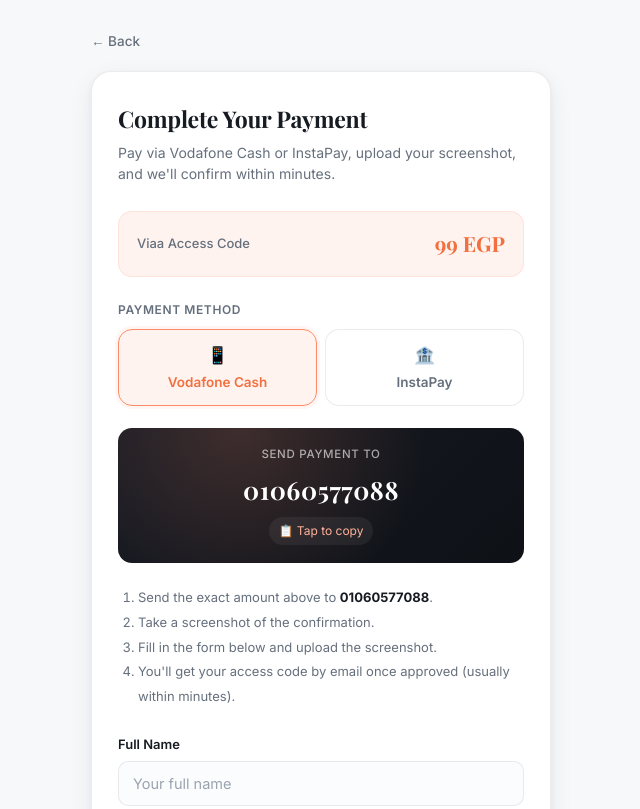
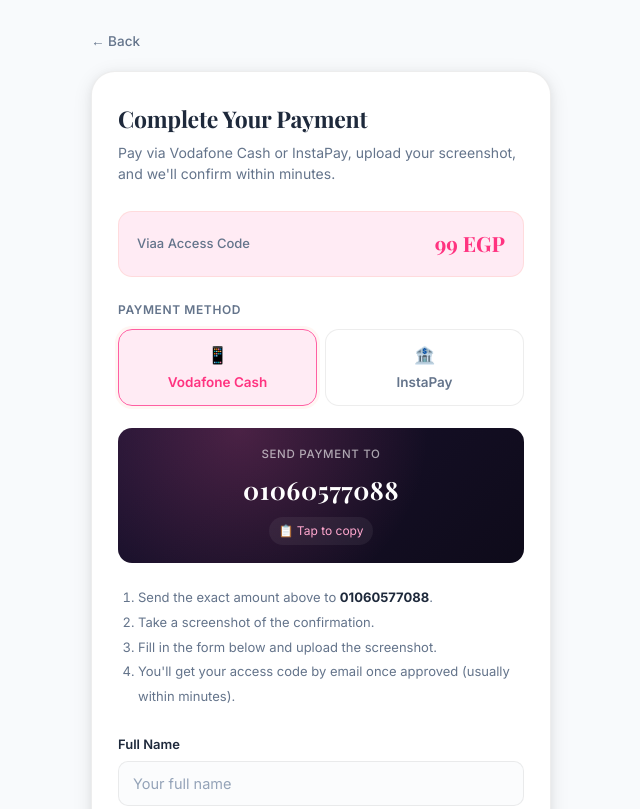
Before and after one commit to yousefelmandrawey-maker/viaa.mor, a website: page payment.html in a window 1280 px wide. Shown: the top 809 px of the page, without its empty margins (319-959 px from the left). Drawn offline with nearby package versions, Linux system fonts and the light colour scheme.

Commit message:
Update payment.html

```diff
--- a/payment.html
+++ b/payment.html
@@ -6,30 +6,28 @@
 <title>Complete Payment — Viaa</title>
 <link rel="preconnect" href="https://fonts.googleapis.com">
 <link href="https://fonts.googleapis.com/css2?family=Playfair+Display:wght@600;700&family=Inter:wght@400;500;600;700&display=swap" rel="stylesheet">
-<link rel="stylesheet" href="design-tokens.css">
 <style>
-/* Reset, spacing scale, radius (sm/md), and easing now come from design-tokens.css.
-   Only page-specific colors/shadows/radius overrides that differ from the shared
-   tokens (navy-tinted shadows, this page's exact bg/text/muted/border tints, and
-   the 10% coral tint) remain here, plus font-family aliases to the shared fonts. */
+* { margin:0; padding:0; box-sizing:border-box; -webkit-tap-highlight-color:transparent; }
 :root{
-  --bg:#F7F8FA;
-  --coral3:rgba(255,138,101,.10);
-  --coral-d: var(--coral-2);
-  --text:#161B22; --muted:#66707D; --muted2:#9AA3AF;
-  --bord:rgba(15,23,42,.08); --bord2:rgba(15,23,42,.14);
-  --sh-sm:0 1px 2px rgba(15,23,42,.04), 0 1px 1px rgba(15,23,42,.03);
-  --sh-md:0 8px 24px rgba(15,23,42,.07), 0 2px 6px rgba(15,23,42,.04);
-  --sh-lg:0 20px 48px rgba(15,23,42,.12), 0 4px 12px rgba(15,23,42,.05);
-  --fd: var(--f-display); --fu: var(--f-body);
+  --bg:#F8FAFC; --card:#FFFFFF; --coral:#FF5FA2; --coral-d:#FF3380; --coral3:rgba(255,95,162,.12);
+  --text:#1E293B; --muted:#64748B; --muted2:#94A3B8; --dark:#111827;
+  --bord:rgba(0,0,0,.07); --bord2:rgba(0,0,0,.11);
+  --sh-sm:0 1px 4px rgba(0,0,0,.07),0 1px 2px rgba(0,0,0,.04);
+  --sh-md:0 4px 20px rgba(0,0,0,.09),0 2px 8px rgba(0,0,0,.05);
+  --sh-lg:0 14px 50px rgba(0,0,0,.12),0 4px 16px rgba(0,0,0,.07);
+  --sh-pink:0 10px 40px rgba(255,95,162,.40);
+  --r-sm:10px; --r-md:14px; --r-lg:20px;
+  --sp-1:4px; --sp-2:8px; --sp-3:12px; --sp-4:16px; --sp-5:20px; --sp-6:24px; --sp-8:32px;
+  --fd:'Playfair Display',Georgia,serif; --fu:'Inter',system-ui,sans-serif;
+  --ease:cubic-bezier(.16,1,.3,1); --spring:cubic-bezier(.34,1.56,.64,1);
 }
 html{ -webkit-font-smoothing:antialiased; }
 body{ font-family:var(--fu); background:var(--bg); color:var(--text); min-height:100vh; padding:28px 16px 60px; line-height:1.5; }
 .wrap{ max-width:460px; margin:0 auto; animation:fadeUp .5s var(--ease); }
 @keyframes fadeUp{ from{ opacity:0; transform:translateY(10px); } to{ opacity:1; transform:none; } }
 .back{ display:inline-flex; align-items:center; gap:6px; color:var(--muted); text-decoration:none; font-size:13.5px; font-weight:500; margin-bottom:20px; transition:color .18s var(--ease); }
-.back:hover{ color:var(--text); }
-.card{ background:var(--card); border:1px solid var(--bord); border-radius:var(--r-lg); padding:30px 26px; box-shadow:var(--sh-md); }
+.back:hover{ color:var(--coral); }
+.card{ background:var(--card); border:1px solid var(--bord); border-radius:24px; padding:30px 26px; box-shadow:var(--sh-md); }
 h1{ font-family:var(--fd); font-size:23px; font-weight:700; margin-bottom:5px; letter-spacing:-.01em; }
 .sub{ color:var(--muted); font-size:14px; margin-bottom:26px; line-height:1.55; }
 .amount-box{ background:var(--coral3); border:1px solid rgba(255,138,101,.16); border-radius:var(--r-md); padding:16px 18px; display:flex; justify-content:space-between; align-items:center; margin-bottom:24px; }
@@ -44,12 +42,12 @@ h1{ font-family:var(--fd); font-size:23px; font-weight:700; margin-bottom:5px; l
 .method-tab:hover{ border-color:var(--bord2); }
 .method-tab.active{ border-color:var(--coral); color:var(--coral-d); background:var(--coral3); box-shadow:0 0 0 3px rgba(255,138,101,.08); }
 
-.pay-number{ background:linear-gradient(135deg,#171B24,#0E1116); color:#fff; border-radius:var(--r-md); padding:18px; text-align:center; margin-bottom:22px; position:relative; overflow:hidden; }
-.pay-number::before{ content:''; position:absolute; inset:0; background:radial-gradient(circle at 30% 0%, rgba(255,138,101,.18), transparent 60%); }
+.pay-number{ background:linear-gradient(135deg,#1B1230,#0E0B1A); color:#fff; border-radius:var(--r-md); padding:18px; text-align:center; margin-bottom:22px; position:relative; overflow:hidden; }
+.pay-number::before{ content:''; position:absolute; inset:0; background:radial-gradient(circle at 30% 0%, rgba(255,95,162,.22), transparent 60%); }
 .pay-number > *{ position:relative; }
 .pay-number .pn-label{ font-size:11.5px; opacity:.62; margin-bottom:7px; text-transform:uppercase; letter-spacing:.06em; font-weight:500; }
 .pay-number .pn-value{ font-family:var(--fd); font-size:25px; letter-spacing:.5px; font-weight:700; }
-.pay-number .pn-copy{ margin-top:9px; font-size:12px; color:#FFB199; cursor:pointer; display:inline-flex; align-items:center; gap:5px; padding:5px 10px; border-radius:20px; background:rgba(255,255,255,.06); transition:background .18s; }
+.pay-number .pn-copy{ margin-top:9px; font-size:12px; color:#FFA7CE; cursor:pointer; display:inline-flex; align-items:center; gap:5px; padding:5px 10px; border-radius:20px; background:rgba(255,255,255,.06); transition:background .18s; }
 .pay-number .pn-copy:hover{ background:rgba(255,255,255,.11); }
 
 .steps{ font-size:13px; color:var(--muted); line-height:1.9; margin-bottom:26px; padding-left:20px; }
@@ -74,16 +72,16 @@ h1{ font-family:var(--fd); font-size:23px; font-weight:700; margin-bottom:5px; l
 .preview{ display:block; width:100%; max-height:220px; object-fit:cover; }
 .preview-badge{ position:absolute; top:8px; right:8px; background:rgba(22,27,34,.75); color:#fff; font-size:11px; font-weight:600; padding:4px 9px; border-radius:20px; backdrop-filter:blur(6px); }
 
-.btn{ width:100%; padding:15px; border-radius:var(--r-md); border:none; font-family:var(--fu); font-weight:600; font-size:15px; cursor:pointer; margin-top:6px; transition:transform .2s var(--ease), box-shadow .2s var(--ease), opacity .2s; }
-.btn.pri{ background:linear-gradient(135deg,var(--coral),var(--coral-d)); color:#fff; box-shadow:0 8px 24px rgba(255,138,101,.30); }
-.btn.pri:hover:not(:disabled){ transform:translateY(-2px); box-shadow:0 14px 32px rgba(255,138,101,.38); }
+.btn{ width:100%; padding:15px; border-radius:99px; border:none; font-family:var(--fu); font-weight:600; font-size:15px; cursor:pointer; margin-top:6px; transition:transform .28s var(--ease), box-shadow .28s var(--ease), opacity .2s; }
+.btn.pri{ background:linear-gradient(140deg,#FF6EB0 0%,#FF3380 55%,#E8005E 100%); color:#fff; border:1px solid rgba(255,255,255,.28); box-shadow:var(--sh-pink),inset 0 1px 0 rgba(255,255,255,.28); }
+.btn.pri:hover:not(:disabled){ transform:translateY(-2px) scale(1.01); box-shadow:0 20px 60px rgba(255,95,162,.45),inset 0 1px 0 rgba(255,255,255,.32); }
 .btn.pri:active:not(:disabled){ transform:translateY(0) scale(.98); }
 .btn:disabled{ opacity:.62; cursor:not-allowed; transform:none !important; }
 .status{ font-size:13px; margin-top:12px; text-align:center; min-height:18px; font-weight:500; }
 .status.e{ color:#E5484D; }
 .status.s{ color:#1A9E5C; }
-.spin{ display:inline-block; width:14px; height:14px; border:2px solid rgba(255,255,255,.4); border-top-color:#fff; border-radius:50%; animation:v-spin .7s linear infinite; margin-right:7px; vertical-align:-2px; }
-/* local @keyframes sp removed — identical to shared v-spin in design-tokens.css */
+.spin{ display:inline-block; width:14px; height:14px; border:2px solid rgba(255,255,255,.4); border-top-color:#fff; border-radius:50%; animation:sp .7s linear infinite; margin-right:7px; vertical-align:-2px; }
+@keyframes sp{ to{ transform:rotate(360deg); } }
 
 @media (max-width:420px){
   body{ padding:20px 12px 48px; }
@@ -92,7 +90,7 @@ h1{ font-family:var(--fd); font-size:23px; font-weight:700; margin-bottom:5px; l
 }
 </style>
 </head>
-<body data-surface="coral">
+<body>
 <div class="wrap">
   <a class="back" href="index.html">← Back</a>
   <div class="card">
```
